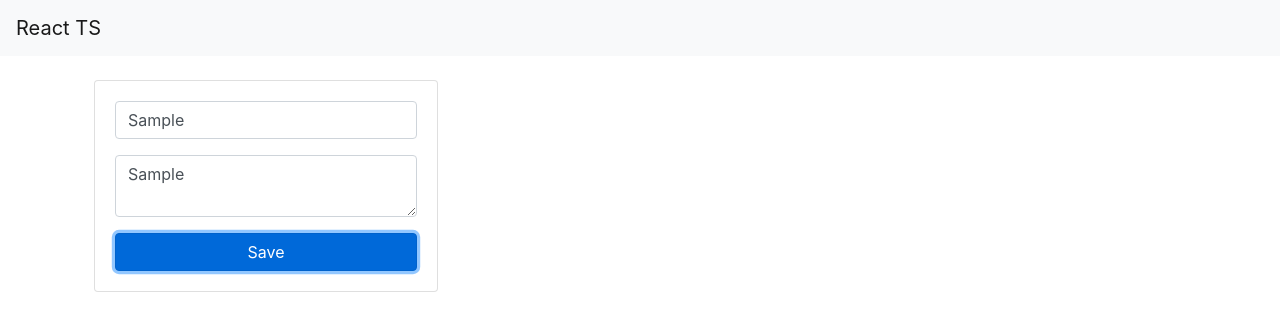
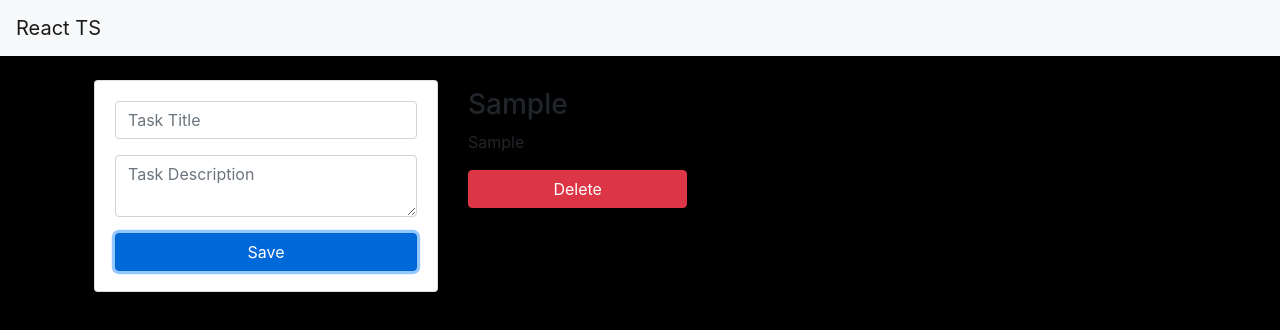
Before and after one commit to shirux/React-TypeScript, a React app: page / in a window 1280 px wide. Both pictures are taken after typing "Sample", "Sample" into the empty fields and a click on the button "Save". Shown: the top 330 px of the page. Built offline with nearby package versions, Linux system fonts and the light colour scheme.

Commit message:
added Router

```diff
--- a/package.json
+++ b/package.json
@@ -11,11 +11,13 @@
   "license": "ISC",
   "dependencies": {
     "react": "^16.12.0",
-    "react-dom": "^16.12.0"
+    "react-dom": "^16.12.0",
+    "react-router-dom": "^5.1.2"
   },
   "devDependencies": {
     "@types/react": "^16.9.21",
     "@types/react-dom": "^16.9.5",
+    "@types/react-router-dom": "^5.1.3",
     "awesome-typescript-loader": "^5.2.1",
     "css-loader": "^3.4.2",
     "html-webpack-plugin": "^3.2.0",
--- a/src/components/App.tsx
+++ b/src/components/App.tsx
@@ -3,6 +3,8 @@ import * as React from 'react';
 import { ITask } from './Task';
 
 import TaskForm from './TaskForm';
+import TaskList from './TaskList';
+import { BrowserRouter as Router, Switch, Route } from 'react-router-dom';
 
 export class App extends React.Component<IProps, IState> {
 
@@ -16,7 +18,16 @@ export class App extends React.Component<IProps, IState> {
     addNewTask(task: ITask) {
         this.setState({
             tasks: [...this.state.tasks, task]
-        });
+        }, () => console.log(this.state.tasks));
+    }
+
+    deleteTask(id: number) {
+        const tasks: ITask[] = this.state.tasks.filter(
+            (task: ITask) => task.id !== id
+        );
+        this.setState({
+            tasks: tasks
+        })
     }
 
     render() {
@@ -28,7 +39,15 @@ export class App extends React.Component<IProps, IState> {
                 <div className="container p-4">
                     <div className="row">
                         <div className="col-md-4">
-                            <TaskForm addNewTask={this.addNewTask}/>
+                            <TaskForm addNewTask={this.addNewTask.bind(this)}/>
+                        </div>
+                        <div className="col-md-8">
+                            <div className="row">
+                                <TaskList
+                                    tasks={this.state.tasks}
+                                    deleteTask={this.deleteTask.bind(this)}
+                                />
+                            </div>
                         </div>
                     </div>
                 </div>
--- a/src/components/TaskForm.tsx
+++ b/src/components/TaskForm.tsx
@@ -2,7 +2,7 @@ import * as React from 'react';
 
 import { ITask } from './Task';
 
-class TaskForm extends React.Component<ITaskFormProps, ITaskFormState> {
+class TaskForm extends React.Component<ITaskFormProps, any> {
 
     constructor(props: ITaskFormProps) {
         super(props);
@@ -15,17 +15,29 @@ class TaskForm extends React.Component<ITaskFormProps, ITaskFormState> {
     handleNewTask(e: React.FormEvent<HTMLFormElement>) {
         e.preventDefault();
         const newTask: ITask = {
-            id: 1,
-            title: '',
-            description: '',
+            id: this.getCurrentTimestamp(),
+            title: this.state.title,
+            description: this.state.description,
             completed: false
         };
-        //this.props.addNewTask();
+        this.props.addNewTask(newTask);
+        this.setState({
+            title: '',
+            description: ''
+        });
 
     }
 
+    getCurrentTimestamp(): number {
+        return new Date().getTime();
+    }
+
     handleInputChange (e: React.ChangeEvent<HTMLInputElement|HTMLTextAreaElement>) {
-        console.log(e.target);
+        const { name, value } = e.target;
+        this.setState({
+            [name]: value
+        });
+
     }
 
     render() {
@@ -35,17 +47,21 @@ class TaskForm extends React.Component<ITaskFormProps, ITaskFormState> {
                     <div className="form-group">
                         <input
                             type="text"
+                            name="title"
                             onChange={e => this.handleInputChange(e)}
                             className="form-control"
                             placeholder="Task Title"
+                            value={this.state.title}
                         />
                     </div>
                     <div className="form-group">
                         <textarea
                             className="form-control"
+                            name="description"
                             onChange={e => this.handleInputChange(e)}
-                            placeholder="Task Description">
-                        </textarea>
+                            placeholder="Task Description"
+                            value={this.state.description}
+                        ></textarea>
                     </div>
 
                     <button type="submit" className="btn btn-primary btn-block">
--- /dev/null
+++ b/src/components/TaskList.tsx
@@ -0,0 +1,30 @@
+import * as React from 'react';
+
+import { ITask } from './Task';
+
+class TaskList extends React.Component<ITaskListProps, any> {
+
+    render(): JSX.Element[] {
+        return this.props.tasks.map((task: ITask, i: number) => {
+            return (
+                <div className="col-md-4 mt-2" key={task.id}>
+                    <h3>{task.title}</h3>
+                    <p>{task.description}</p>
+                    <button
+                        onClick={() => this.props.deleteTask(task.id)}
+                        className="btn btn-danger btn-block">
+                        Delete
+                    </button>
+                </div>
+            )
+        }) ;
+    }
+
+}
+
+interface ITaskListProps {
+    tasks: ITask[];
+    deleteTask: (id: number) => void;
+}
+
+export default TaskList;
--- a/src/index.tsx
+++ b/src/index.tsx
@@ -1,5 +1,7 @@
 import * as React from 'react';
 import * as ReactDOM from 'react-dom';
+
+import './styles/main.scss';
 
 import { App } from './components/App';
 
--- a/src/styles/main.scss
+++ b/src/styles/main.scss
@@ -0,0 +1,5 @@
+$color: #000;
+
+body {
+    background: $color;
+}
```
Also changed, not shown: 2 other files (tests, documents, lock files or other folders).
